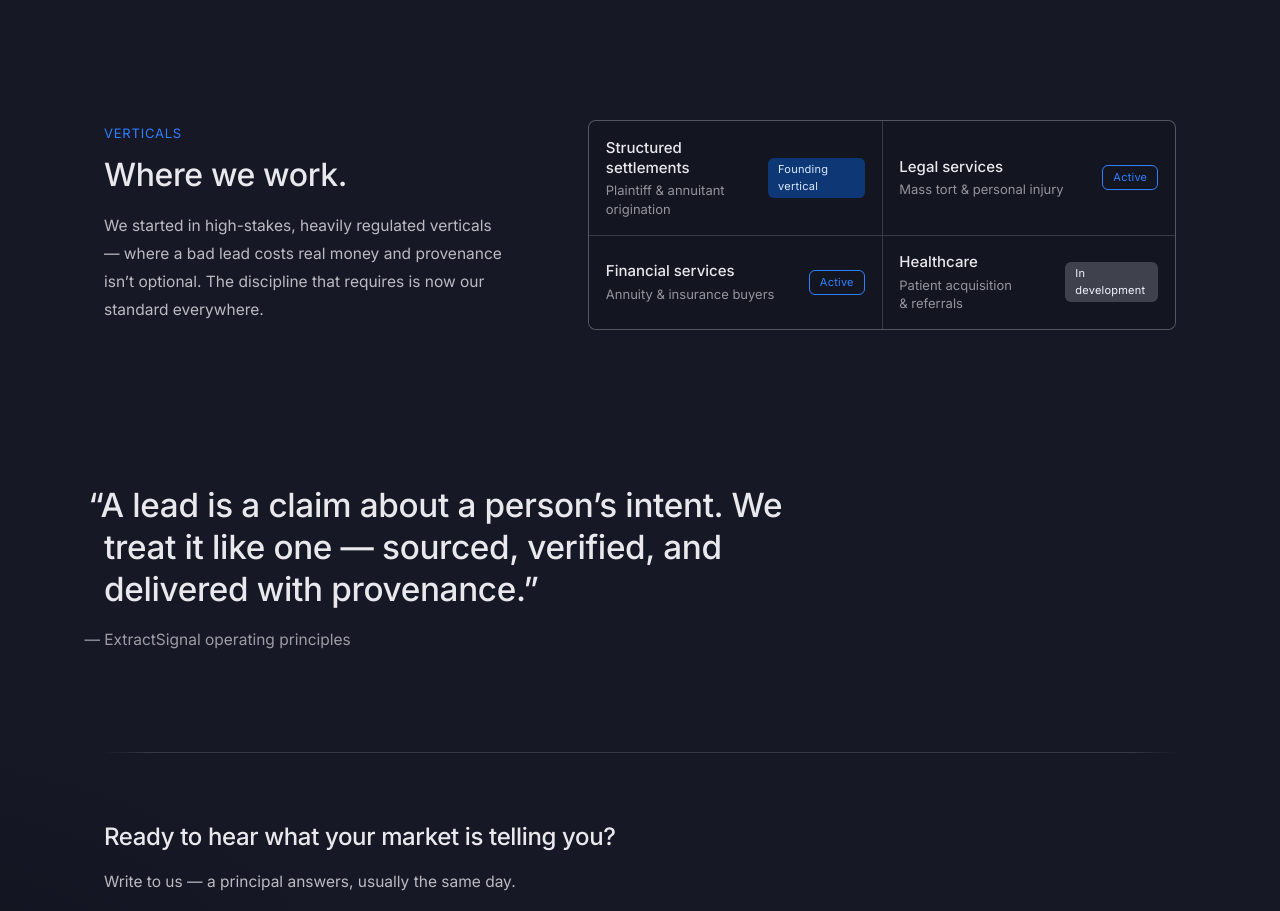
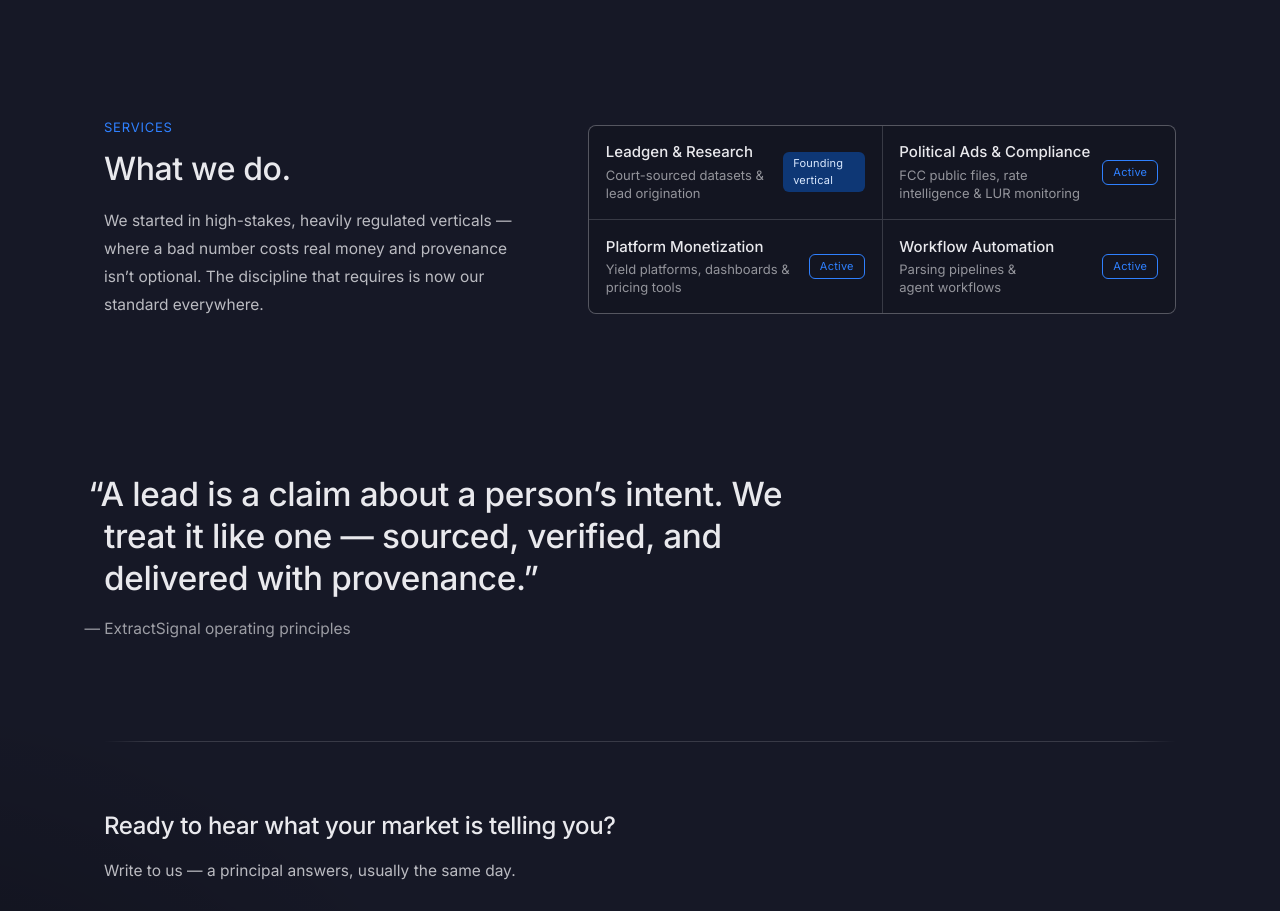
Before and after one commit to zsparkman/ExtractSignal, a Next.js app: page / in a window 1280 px wide. Shown: the part 2120-3031 px from the top of the page. Built offline with nearby package versions, Linux system fonts and the light colour scheme.

Commit message:
verticals

```diff
--- a/src/app/page.tsx
+++ b/src/app/page.tsx
@@ -39,14 +39,24 @@
 
 const VERTICALS = [
   {
-    title: "Structured settlements",
-    sub: "Plaintiff & annuitant origination",
+    title: "Leadgen & Research",
+    sub: "Court-sourced datasets & lead origination",
     tag: "Founding vertical",
     tagClass: "tag-accent",
   },
-  { title: "Legal services", sub: "Mass tort & personal injury", tag: "Active", tagClass: "tag-outline" },
-  { title: "Financial services", sub: "Annuity & insurance buyers", tag: "Active", tagClass: "tag-outline" },
-  { title: "Healthcare", sub: "Patient acquisition & referrals", tag: "In development", tagClass: "tag-neutral" },
+  {
+    title: "Political Ads & Compliance",
+    sub: "FCC public files, rate intelligence & LUR monitoring",
+    tag: "Active",
+    tagClass: "tag-outline",
+  },
+  {
+    title: "Platform Monetization",
+    sub: "Yield platforms, dashboards & pricing tools",
+    tag: "Active",
+    tagClass: "tag-outline",
+  },
+  { title: "Workflow Automation", sub: "Parsing pipelines & agent workflows", tag: "Active", tagClass: "tag-outline" },
 ];
 
 const STATS = [
@@ -151,10 +161,10 @@
 
         <section className="split" id="verticals">
           <div className="split-copy reveal">
-            <span className="kicker">Verticals</span>
-            <h2 className="split-title">Where we work.</h2>
+            <span className="kicker">Services</span>
+            <h2 className="split-title">What we do.</h2>
             <p className="note">
-              We started in high-stakes, heavily regulated verticals — where a bad lead costs real money and
+              We started in high-stakes, heavily regulated verticals — where a bad number costs real money and
               provenance isn&rsquo;t optional. The discipline that requires is now our standard everywhere.
             </p>
           </div>
```
Also changed, not shown: 1 other file (tests, documents, lock files or other folders).
